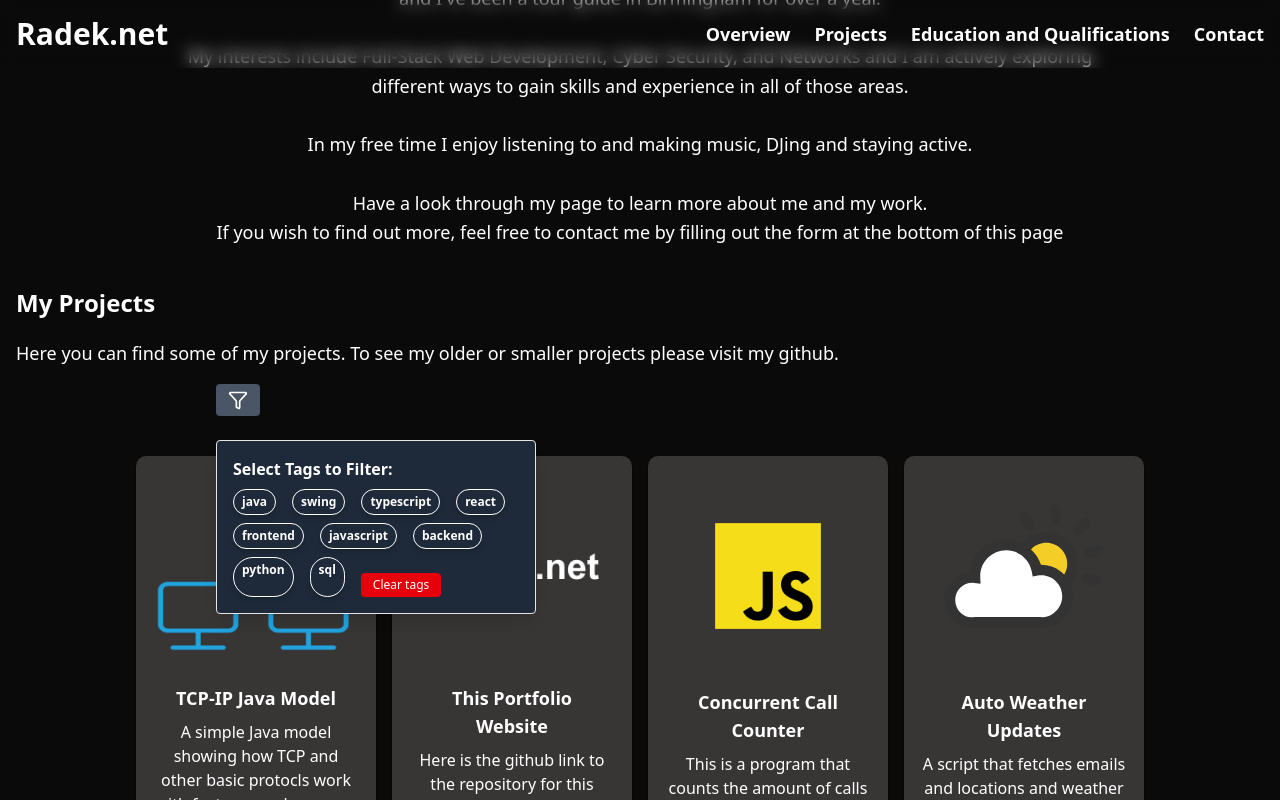
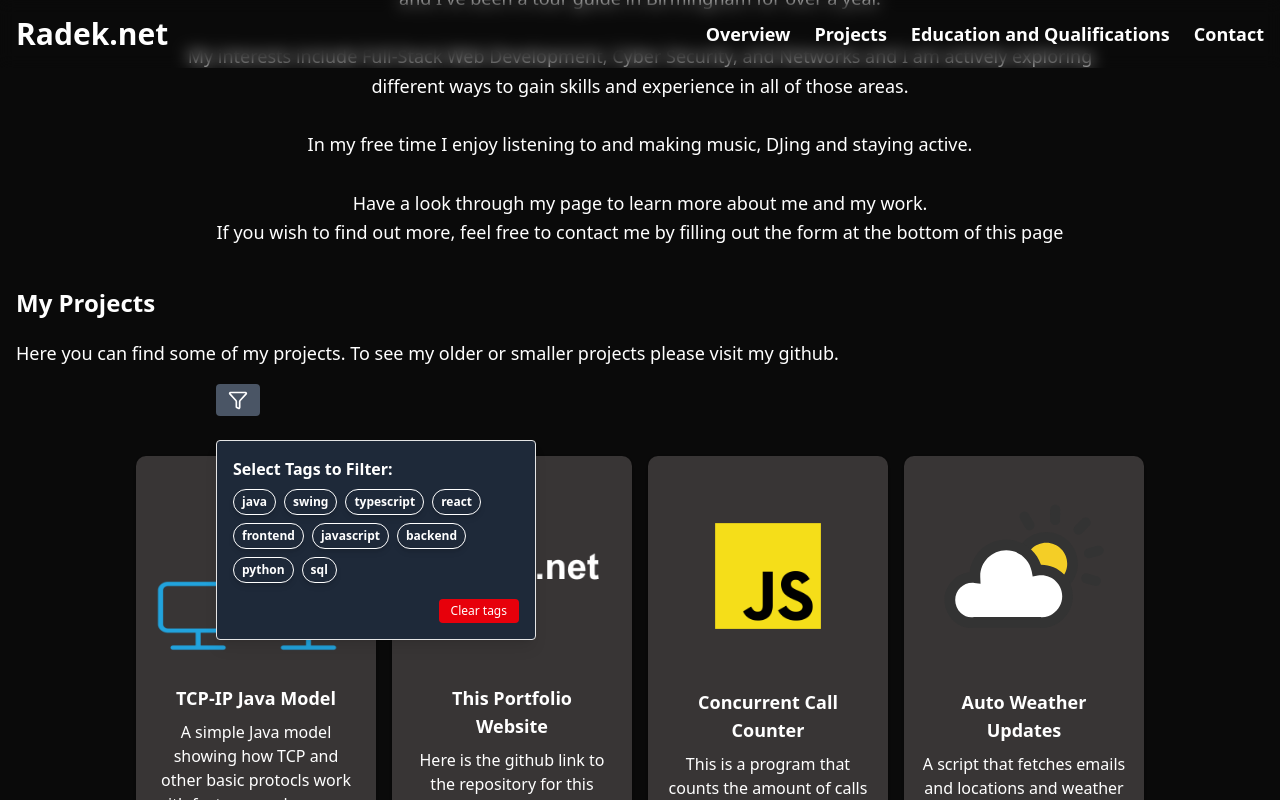
Before and after one commit to radekzien/radek-live, a Next.js app: page / in a window 1280 px wide. Both pictures are taken after a click on the button 238 px from the left and 884 px from the top of the page. Shown: the part 484-1284 px from the top of the page. Built offline with nearby package versions, Linux system fonts and the light colour scheme.

Commit message:
Fixed styling with tag menu

```diff
--- a/src/components/ProjectMapper.tsx
+++ b/src/components/ProjectMapper.tsx
@@ -68,32 +68,33 @@ export const ProjectMapper = () => {
 
         {/* Tag filter checkboxes */}
         {showFilter && (
-          <div className="absolute top-full left-auto mt-2 p-4 border rounded bg-gray-800 text-white max-w-xs shadow-lg z-50"
+          <div className="absolute top-full left-0 mt-2 p-4 border rounded bg-gray-800 text-white max-w-xs shadow-lg z-50"
             style={{ minWidth: "240px" }}
             ref={wrapperRef}>
 
             <p className="mb-2 font-semibold">Select Tags to Filter:</p>
-            <div className="mt-2 flex flex-wrap gap-2">
+            <div className="mt-2 flex flex-wrap gap-2 items-start">
               {allTags.map(tag => {
                 const isSelected = selectedTags.includes(tag)
                 return (
                 <span key={tag} onClick={() => toggleTag(tag)} className={`
-                border-1 shadow-md px-2 py-1 text-xs text-white font-bold rounded-full mr-2 cursor-pointer w-auto
+                border shadow-md px-2 py-1 text-xs text-white font-bold rounded-full cursor-pointer w-auto
                 ${isSelected ? tagColors[tag] : "bg-transparent text-white border-white hover:bg-gray-700"}
               `}>
                 {tag}</span>
                 )
               })}
-              {/*Clear Tags Button*/}
+
+            </div>
+            {/*Clear Tags Button*/}
+            <div className="flex justify-end mt-4">
               <button
-              onClick={() => {
-                  setSelectedTags([]);
-                  setShowFilter(false);
-                }}
-                className="mt-4 px-3 py-1 bg-red-600 rounded hover:bg-red-300 transition text-xs">
+                onClick={() => { setSelectedTags([]); setShowFilter(false); }}
+                className="px-3 py-1 bg-red-600 rounded hover:bg-red-300 transition text-xs"
+              >
                 Clear tags
-            </button>
-            </div>
+              </button>
+              </div>
           </div>
         )}
       </div>
```
